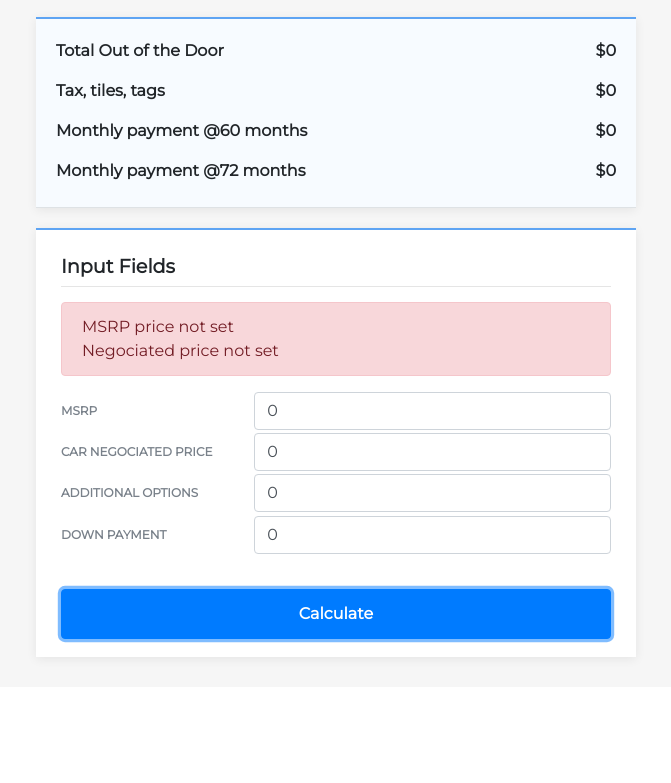
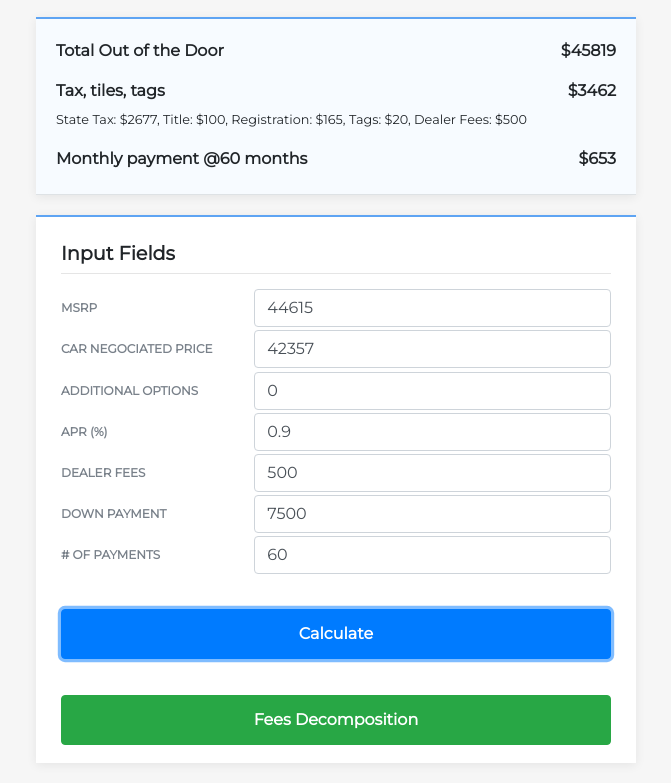
Before and after one commit to valentinvucea/carcalc, a plain HTML site: page public/index.html in a window 1280 px wide. Both pictures are taken after a click on the button "Calculate". Shown: the part 61-844 px from the top of the page, without its empty margins (304-975 px from the left). Before the commit the page ends 800 px from the top, so only its background shows below. Drawn offline with nearby package versions, Linux system fonts and the light colour scheme.

Commit message:
Update payment calculator

```diff
--- a/public/css/style.css
+++ b/public/css/style.css
@@ -37,7 +37,6 @@
 }
 
 .payment-form form{
-
 	padding: 0;
 	max-width: 600px;
 	margin: auto;
--- a/public/index.html
+++ b/public/index.html
@@ -24,14 +24,11 @@
             <div class="item">
               <span id="fees" class="price">$0</span>
               <p class="item-name">Tax, tiles, tags</p>
+              <small id="fees-details"></small>
             </div>
             <div class="item">
-              <span id="monthly60" class="price">$0</span>
-              <p class="item-name">Monthly payment @60 months</p>
-            </div>
-            <div class="item">
-              <span id="monthly72" class="price">$0</span>
-              <p class="item-name">Monthly payment @72 months</p>
+              <span id="monthly" class="price">$0</span>
+              <p id="monthly-text" class="item-name">Monthly payment @60 months</p>
             </div>
           </div>
 
@@ -43,28 +40,49 @@
                 <label for="msrp">MSRP</label>
               </div>
               <div class="form-group col-sm-8">
-                <input id="msrp" type="text" class="form-control" placeholder="$0" aria-label="MSRP" aria-describedby="basic-addon1" value="0">
+                <input id="msrp" type="text" class="form-control" placeholder="$44615" aria-label="MSRP" aria-describedby="basic-addon1" value="44615">
               </div>
               <div class="form-group col-sm-4">
                 <label for="price">Car negociated price</label>
               </div>
               <div class="form-group col-sm-8">
-                <input id="price" type="text" class="form-control" placeholder="$0" aria-label="MSRP" aria-describedby="basic-addon1" value="0">
+                <input id="price" type="text" class="form-control" placeholder="$42357" aria-label="price" aria-describedby="basic-addon1" value="42357">
               </div>
               <div class="form-group col-sm-4">
                 <label for="additional">Additional options</label>
               </div>
               <div class="form-group col-sm-8">
-                <input id="additional" type="text" class="form-control" placeholder="$0" aria-label="MSRP" aria-describedby="basic-addon1" value="0">
+                <input id="additional" type="text" class="form-control" placeholder="$0" aria-label="additional" aria-describedby="basic-addon1" value="0">
+              </div>
+              <div class="form-group col-sm-4">
+                <label for="apr">APR (%)</label>
+              </div>
+              <div class="form-group col-sm-8">
+                <input id="apr" type="text" class="form-control" placeholder="APR" aria-label="apr" aria-describedby="basic-addon1" value="0.9">
+              </div>
+              <div class="form-group col-sm-4">
+                <label for="dealer-fee">Dealer Fees</label>
+              </div>
+              <div class="form-group col-sm-8">
+                <input id="dealer-fee" type="text" class="form-control" placeholder="$500" aria-label="dealer-fees" aria-describedby="basic-addon1" value="500">
               </div>
               <div class="form-group col-sm-4">
                 <label for="down">Down payment</label>
               </div>
               <div class="form-group col-sm-8">
-                <input id="down" type="text" class="form-control" placeholder="$0" aria-label="MSRP" aria-describedby="basic-addon1" value="0">
+                <input id="down" type="text" class="form-control" placeholder="$7500" aria-label="down" aria-describedby="basic-addon1" value="7500">
+              </div>
+              <div class="form-group col-sm-4">
+                <label for="payments"># of payments</label>
+              </div>
+              <div class="form-group col-sm-8">
+                <input id="payments" type="text" class="form-control" placeholder="60" aria-label="down" aria-describedby="basic-addon1" value="60">
               </div>
               <div class="form-group col-sm-12">
                 <button id="calculate" type="button" class="btn btn-primary btn-block">Calculate</button>
+              </div>
+              <div class="form-group col-sm-12">
+                <button id="btn-fees" type="button" class="btn btn-success btn-block" onclick="javascript:location.href='fees.html'">Fees Decomposition</button>
               </div>
             </div>
           </div>
--- a/public/js/app.js
+++ b/public/js/app.js
@@ -15,13 +15,16 @@ var app = (function(parent, $) {
         'additional': '#additional',
         'total': '#total',
         'fees': '#fees',
-        'monthly60': '#monthly60',
-        'monthly72': '#monthly72',
+        'dealerFee': '#dealer-fee',
+        'monthly': '#monthly',
+        'payments': '#payments',
+        'monthlyText': '#monthly-text',
         'taxPercent': 0.06,
         'titleFee': 100,
-        'registrationFee': 185,
-        'tagsFee': 15,
-        'apr': 0.9,
+        'registrationFee': 165,
+        'tagsFee': 20,
+        'apr': '#apr',
+        'feesDetails': '#fees-details',
     };
 
     parent.getValue = function (field) {
@@ -40,7 +43,10 @@ var app = (function(parent, $) {
     parent.pmt = function (principal, apr, payments) {
         var interest = apr / 100 / 12;
         var x = Math.pow(1 + interest, payments);
-        var monthly = (principal*x*interest)/(x-1);
+        var monthly = principal/payments;
+        if (0 !== apr) {
+            monthly = (principal*x*interest)/(x-1);
+        }
 
         // Check that the result is a finite number. If so, display the results.
         if (!isNaN(monthly) &&
@@ -54,7 +60,20 @@ var app = (function(parent, $) {
     };
 
     parent.getFees = function () {
-        return (parent.getValue('msrp') + parent.getValue('additional')) * config.taxPercent + config.titleFee + config.registrationFee + config.tagsFee;
+        var msrp = parent.getValue('msrp');
+        var additional = parent.getValue('additional');
+        var dealerFee = parent.getValue('dealerFee');
+        var stateTax = (msrp + additional) * config.taxPercent;
+        var total = Math.round(stateTax) + config.titleFee + config.registrationFee + config.tagsFee + dealerFee;
+
+        return {
+            'tax': Math.round(stateTax),
+            'title': config.titleFee,
+            'registration': config.registrationFee,
+            'tags': config.tagsFee,
+            'dealer': dealerFee,
+            'total': total
+        };
     };
 
     parent.calculate = function () {
@@ -79,13 +98,24 @@ var app = (function(parent, $) {
 
         /** Calculate fees */
         var fees = parent.getFees();
-        var total = parent.getValue('price') + parent.getValue('additional') + fees;
+        var total = parent.getValue('price') + parent.getValue('additional') + fees.total;
         var principal = total - parent.getValue('down');
+        var apr = parseFloat($(config.apr).val());
+        var payments = parent.getValue('payments');
 
         $(config.total).text('$' + total);
-        $(config.fees).text('$' + fees);
-        $(config.monthly60).text('$' + parent.pmt(principal, config.apr, 60));
-        $(config.monthly72).text('$' + parent.pmt(principal, config.apr, 72));
+        $(config.fees).text('$' + fees.total);
+        $(config.feesDetails).text('State Tax: $' + fees.tax + ', Title: $' + fees.title + ', Registration: $' + fees.registration + ', Tags: $' + fees.tags + ', Dealer Fees: $' + fees.dealer);
+
+        console.log(principal);
+        console.log(apr);
+        console.log(payments);
+
+        var payment = parent.pmt(principal, apr, payments);
+        payment = Math.round(payment);
+
+        $(config.monthlyText).text('Monthly payment @' + payments + ' months');
+        $(config.monthly).text('$' + payment);
 
         $([document.documentElement, document.body]).animate({
             scrollTop: 0
```
